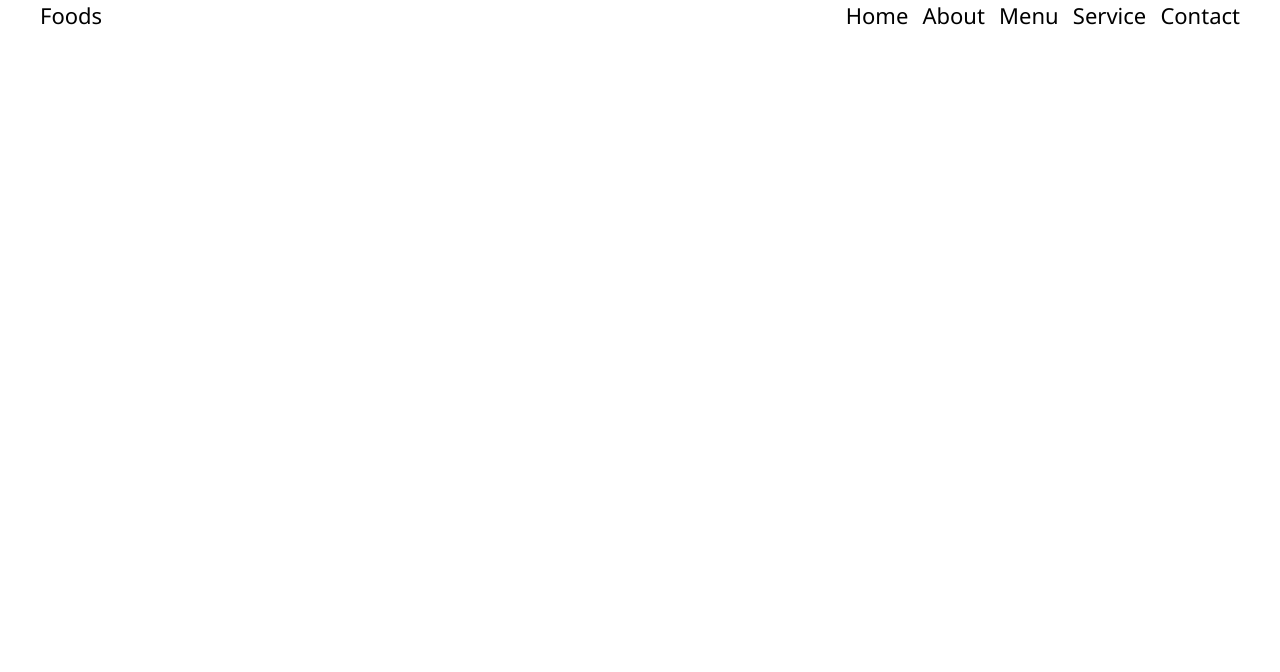
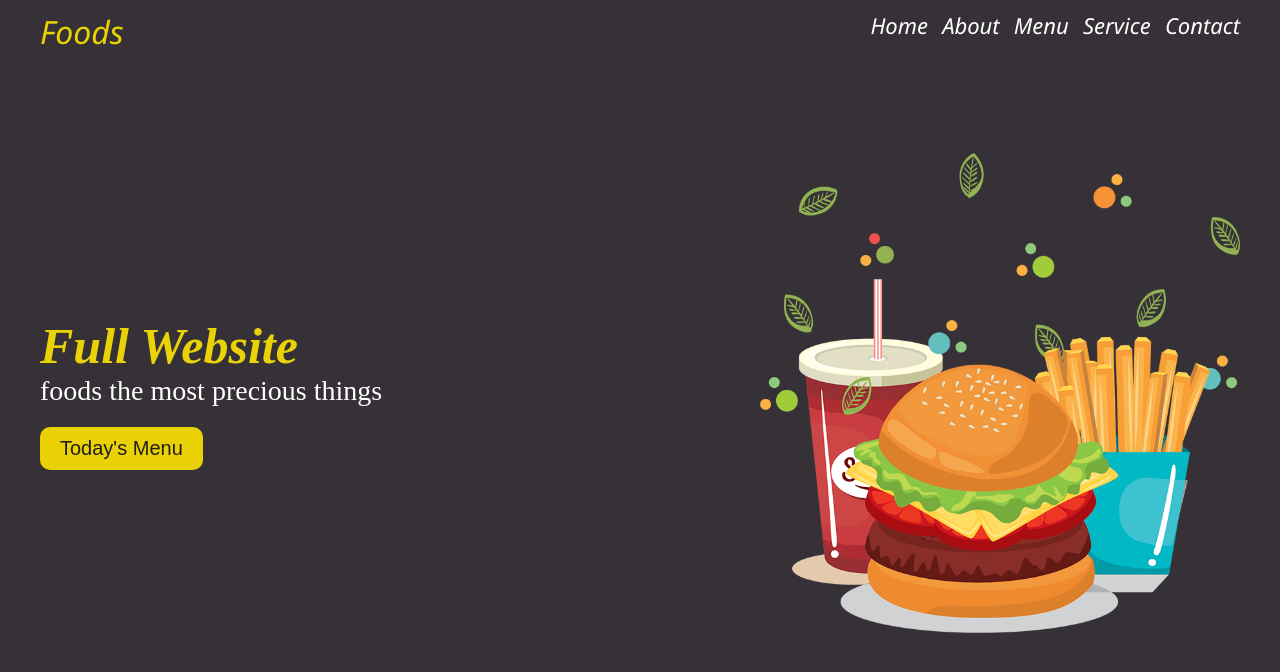
Before and after one commit to MMaidul/food_and_resturant_project, a plain HTML site: page food_and_resturant_project/index.html in a window 1280 px wide. Drawn offline with Linux system fonts and the light colour scheme.

Commit message:
banner section added

```diff
--- a/food_and_resturant_project/assets/CSS/styel.css
+++ b/food_and_resturant_project/assets/CSS/styel.css
@@ -2,6 +2,7 @@
     margin: 0;
     padding: 0;
     box-sizing: border-box;
+    background-color: rgb(54, 49, 54);
 }
 
 img {
@@ -26,18 +27,64 @@ a {
     display: flex;
     justify-content: space-between;
     font-family: 'Segoe UI', Tahoma, Geneva, Verdana, sans-serif;
+    padding-top: 10px;
 }
 
 .header__logo a,
 .header__menu a {
-    font-size: 22px;
+    font-size: 32px;
+    font-style: italic;
 
 }
 
 .header__menu a {
     margin-left: 10px;
+    color: #fff;
+    font-size: 22px;
 }
-
+.default--color{
+    color: rgba(255, 230, 0, 0.89);
+}
 /* -------------------
    header css end
 ----------------------*/
+
+/* --------------------
+  banner-section start
+  ---------------------- */
+  .banner{
+      display: flex;
+      justify-content: space-between;
+      align-items: center;
+      padding-top: 100px;
+  }
+  .banner__container{
+      width: 50%;
+  }
+  .banner__container h1{
+      font-size: 50px;
+      font-style: italic;
+  }
+  .banner__container p{
+      color: #fff;
+      font-size: 28px;
+      padding-bottom: 20px;
+  }
+  .banner__container button{
+      background-color:rgba(255, 230, 0, 0.89);
+      color: rgb(32, 30, 30);
+      border: none;
+      padding: 10px 20px;
+      font-size: 20px;
+      border-radius: 10px;
+      cursor: pointer;
+  }
+  .banner__img{
+      width: 40%;
+  }
+  .banner__img img{
+      width: 100%;
+  }
+/* --------------------
+  banner-section end
+  ---------------------- */
--- a/food_and_resturant_project/index.html
+++ b/food_and_resturant_project/index.html
@@ -16,7 +16,7 @@
         <div class="container">
             <div class="header">
                 <div class="header__logo">
-                    <a href="#">Foods</a>
+                    <a class="default--color" href="#">Foods</a>
                 </div>
                 <div class="header__menu">
                     <a href="#">Home</a>
@@ -29,6 +29,21 @@
         </div>
     </header>
     <!-- header-section end -->
+    <!-- banner-section start -->
+    <div class="container">
+        <div class="banner">
+            <div class="banner__container">
+                <h1 class="default--color">Full Website</h1>
+                <p>foods the most precious things</p>
+                <button>Today's Menu</button>
+            </div>
+            <div class="banner__img">
+                <img src="assets/img/home.png" alt="">
+            </div>
+        </div>
+        </div>
+    </div>
+    <!-- banner-section end -->
 </body>
 
 </html>
```
